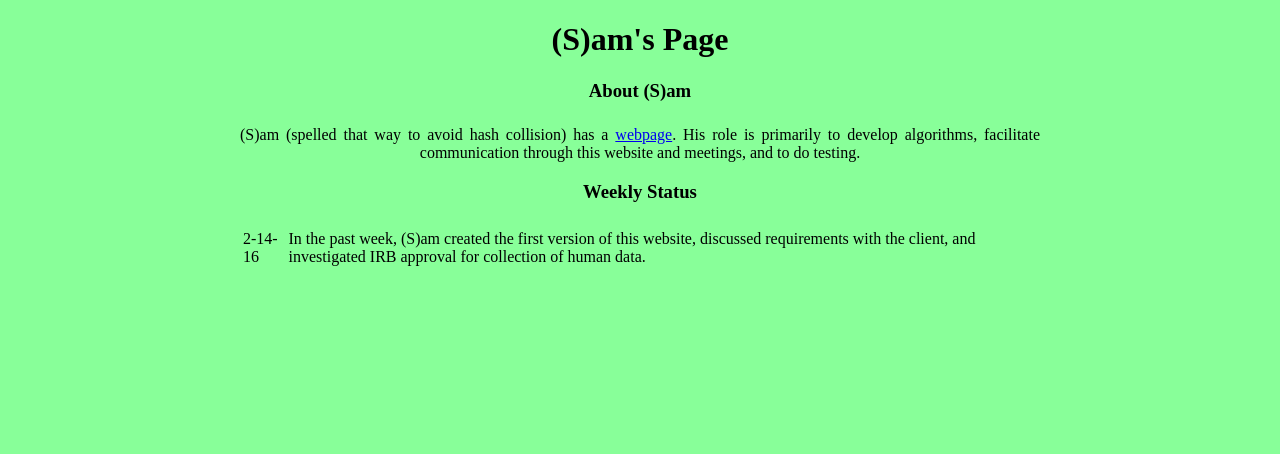
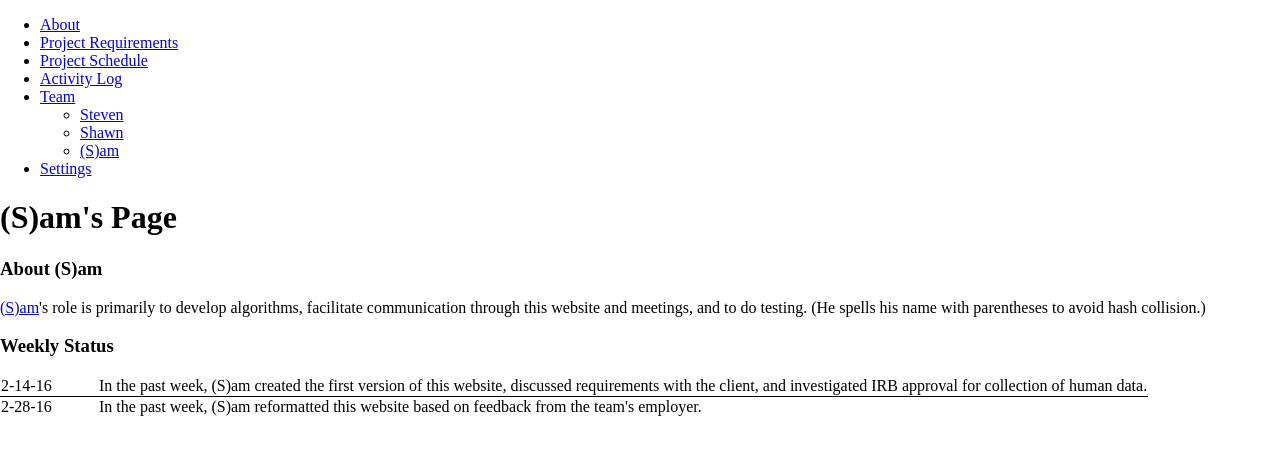
Before and after one commit to BrainOfTech/CommuteRoutes, a plain HTML site: page Sam.html in a window 1280 px wide. Drawn offline with Linux system fonts and the light colour scheme.

Commit message:
Preliminary fixes from Dr. P: Moved landing page to menu, retitled settings page, and tweaked Sam's page.

```diff
--- a/CommuteRoutes.css
+++ b/CommuteRoutes.css
@@ -55,3 +55,20 @@ body{
     margin:auto;
     margin-top:1.5em;
 }
+
+td:first-of-type{
+    /*The first column is frequently a date, which looks much better on a single line*/
+    min-width:6em;
+}
+
+table {
+    border-collapse:collapse;
+}
+
+tr {
+    border-top:1px solid black;
+}
+
+tr:first-of-type{
+    border-top:none;
+}
--- a/CommuteRoutes.js
+++ b/CommuteRoutes.js
@@ -1,13 +1,13 @@
-if(sessionStorage.isInOldSchoolMode == "true"){ //sessionStorage saves everything as a string, and this saves me having to JSON stringify and parse
+if(sessionStorage.isInOldSchoolMode != 'false'){ //sessionStorage saves everything as a string, and this saves me having to JSON stringify and parse
     //Initialize Old School Menu
     //NOTE: UPDATING HERE DOES NOT UPDATE THE NEW SCHOOL MENU AUTOMATICALLY
     var links = [];
-    links.push(["./home.html","About"]);
+    links.push(["./index.html","About"]);
     links.push(["./Requirements.html", "Project Requirements"]);
     links.push(["./schedule.html","Project Schedule"]);
     links.push(["./activity.html","Activity Log"]);
     links.push(["./team.html", "Team"]);
-    links.push(["./index.html","Settings"]);
+    links.push(["./home.html","Settings"]);
 
     var teamLinks = [];
     teamLinks.push(["./Steven.html", "Steven"]);
--- a/Sam.html
+++ b/Sam.html
@@ -9,12 +9,13 @@
         <script src="./CommuteRoutes.js"></script>
         <h1>(S)am's Page</h1>
         <h3>About (S)am</h3>
-        <p>(S)am (spelled that way to avoid hash collision) has a <a href="http://cs.uky.edu/~srsa224">webpage</a>. His role is primarily to develop algorithms, facilitate communication through this website and meetings, and to do testing.</p>
+        <p><a href="http://cs.uky.edu/~srsa224">(S)am</a>'s role is primarily to develop algorithms, facilitate communication through this website and meetings, and to do testing. (He spells his name with parentheses to avoid hash collision.)</p>
         <h3>Weekly Status</h3>
         <table>
             <thead></thead>
             <tbody>
                 <tr><td>2-14-16</td><td>In the past week, (S)am created the first version of this website, discussed requirements with the client, and investigated IRB approval for collection of human data.</td></tr>
+                <tr><td>2-28-16</td><td>In the past week, (S)am reformatted this website based on feedback from the team's employer.</td></tr>
             </tbody>
         </table>
     </body>
```
Also changed, not shown: home.html (+3 -6 lines), index.html (+6 -3 lines), menu.html (+2 -2 lines), 1 other file.
